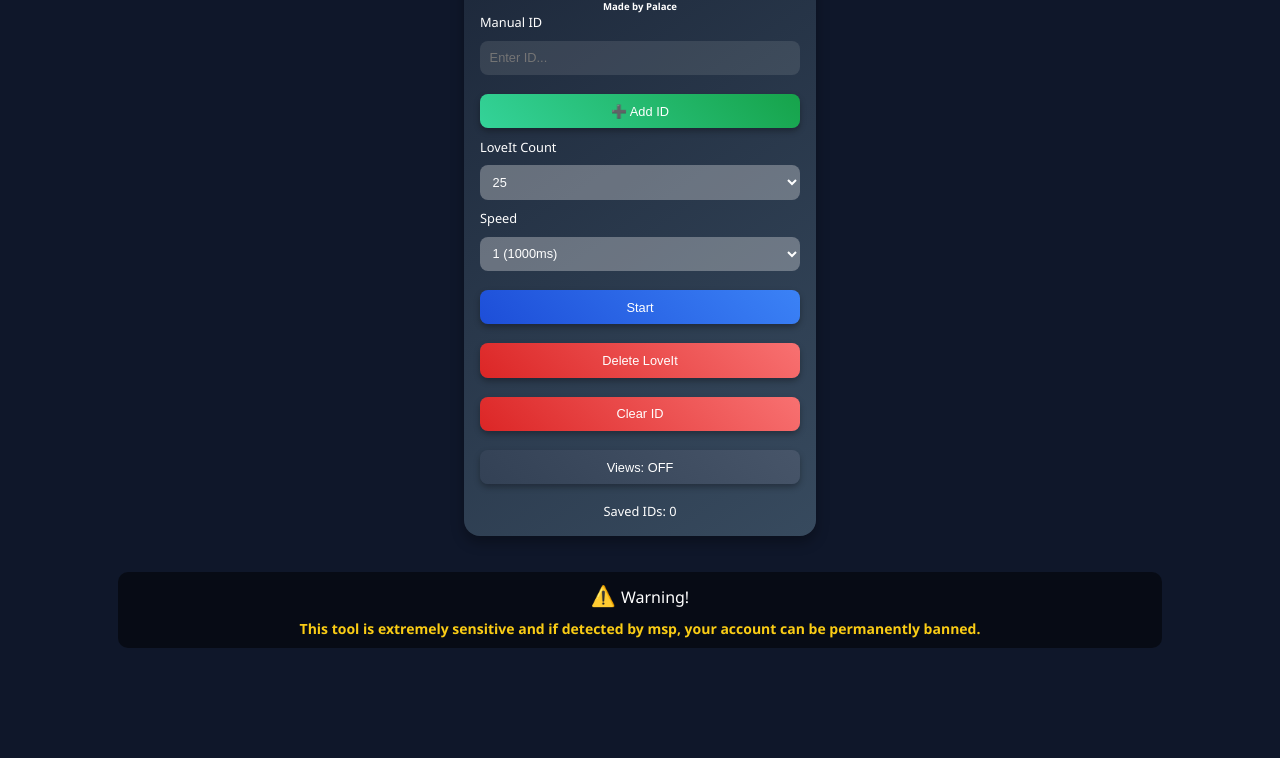
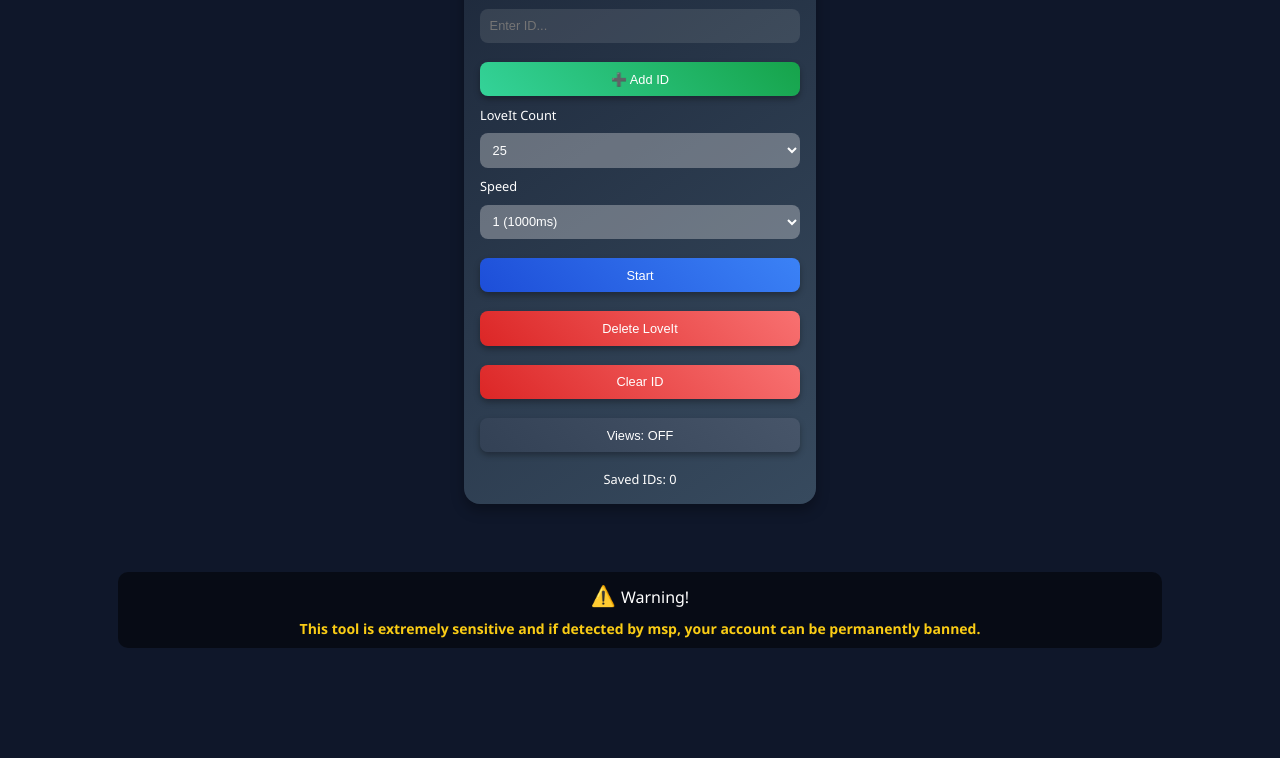
Before and after one commit to palacejs/gjasdfgasdfas, a plain HTML site: page index.html in a window 1280 px wide. Shown: the part 142-900 px from the top of the page. Drawn offline with Linux system fonts and the light colour scheme.

Commit message:
Update index.html

```diff
--- a/index.html
+++ b/index.html
@@ -28,7 +28,7 @@
       margin-bottom: 30px;
       zoom: 0.8;  /* Paneli %90 küçült */
       position: relative; /* Konumlandırmayı etkinleştir */
-      top: 20px; /* Paneli yukarıya kaydırır */
+      top: -20px; /* Paneli yukarıya kaydırır */
     }
 
     @keyframes growPanel {
@@ -166,7 +166,7 @@
 <body>
   <div class="panel">
     <h2>MSP2 LoveIt</h2>
-    <div class="made-by">Made by Palace</div>
+    <div class="made-by">Made by: msp test 01</div>
     <label>Manual ID</label>
     <input type="text" id="manualIdInput" placeholder="Enter ID...">
     <button class="btn-green" id="addManualIdButton">➕ Add ID</button>
```
